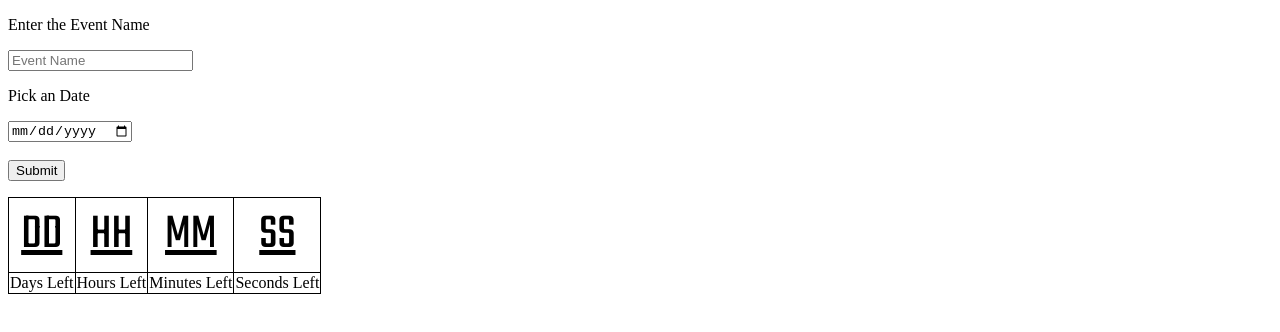
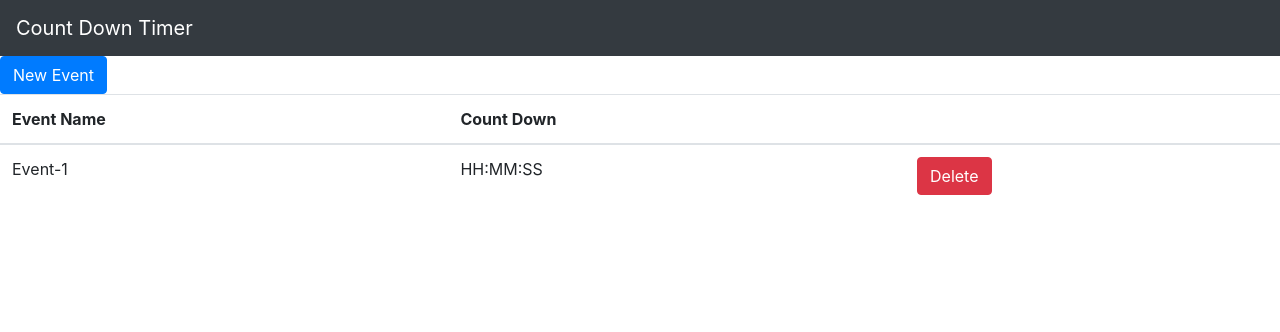
Before and after one commit to Akhil-Reddy-Challa/Count-Down-Timer-App, a React (Create React App) app: page / in a window 1280 px wide. Shown: the top 332 px of the page. Built offline with nearby package versions, Linux system fonts and the light colour scheme; a web font is replaced by a local one.

Commit message:
Created an Event Component

```diff
--- a/package.json
+++ b/package.json
@@ -6,6 +6,7 @@
     "@testing-library/jest-dom": "^4.2.4",
     "@testing-library/react": "^9.5.0",
     "@testing-library/user-event": "^7.2.1",
+    "bootstrap": "^4.5.3",
     "react": "^16.14.0",
     "react-dom": "^16.14.0",
     "react-scripts": "3.4.3"
--- /dev/null
+++ b/src/App.js
@@ -0,0 +1,10 @@
+import React, { Component } from 'react';
+import Main from "./Main";
+class App extends Component {
+
+    render() {
+        return <Main/>;
+    }
+}
+
+export default App;
--- /dev/null
+++ b/src/Main.jsx
@@ -0,0 +1,39 @@
+import React, { Component } from "react";
+import Event from "./components/Event";
+class Main extends Component {
+  state = { events: [1] };
+  render() {
+    return (
+      <div className="container-fullwidth">
+        <nav className="navbar navbar-dark bg-dark">
+          <a className="navbar-brand">Count Down Timer</a>
+        </nav>
+        <button onClick={this.createNewEvent} className="btn btn-primary">
+          New Event
+        </button>
+        <table id="eventsTable" className="table">
+          <thead>
+            <tr>
+              <th scope="col">Event Name</th>
+              <th scope="col">Count Down</th>
+              <th scope="col"></th>
+            </tr>
+          </thead>
+          <tbody>
+            {this.state.events.map((event) => (
+              <tr key={event}>
+                <Event id={event} onClick={this.handleDelete} />
+              </tr>
+            ))}
+          </tbody>
+        </table>
+      </div>
+    );
+  }
+  createNewEvent = () => {
+    let allEvents = this.state.events.slice();
+    allEvents.push(allEvents.length + 1);
+    this.setState({ events: allEvents });
+  };
+}
+export default Main;
--- /dev/null
+++ b/src/components/Event.jsx
@@ -0,0 +1,21 @@
+import React, { Component } from "react";
+class Event extends Component {
+  render() {
+    return (
+      <React.Fragment>
+        <td>Event-{this.props.id}</td>
+        <td>HH:MM:SS</td>
+        <td>
+          <button onClick={this.handleDelete} className="btn btn-danger">
+            Delete
+          </button>
+        </td>
+      </React.Fragment>
+    );
+  }
+  handleDelete = () => {
+    console.log(this.props.id, "request to Delete");
+  };
+}
+
+export default Event;
--- a/src/index.js
+++ b/src/index.js
@@ -1,13 +1,12 @@
 import React from "react";
 import ReactDOM from "react-dom";
-// import './index.css';
-// import App from './App';
-import CountDownTimer from "./CountDownTimer";
+import App from './App';
 import * as serviceWorker from "./serviceWorker";
+import "bootstrap/dist/css/bootstrap.css";
 
 ReactDOM.render(
   <React.StrictMode>
-    <CountDownTimer />
+    <App />
   </React.StrictMode>,
   document.getElementById("root")
 );
```
Also changed, not shown: src/components/CountDownTimer.jsx (renamed from src/CountDownTimer.jsx), 1 other file (tests, documents, lock files or other folders).
